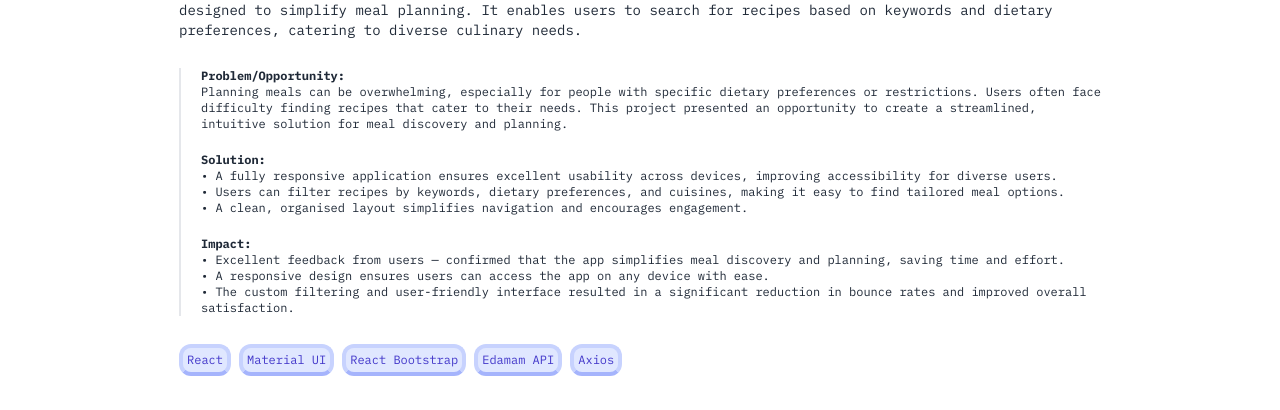
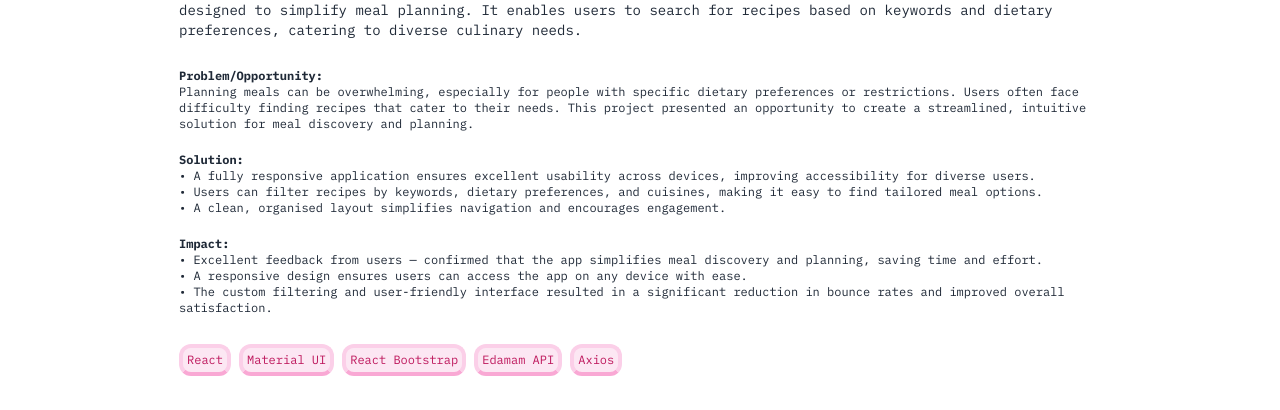
Before and after one commit to jemcap/joshcapito.dev, a React (Vite) app: page /project/1 in a window 1280 px wide. Shown: the part 536-946 px from the top of the page. Built offline with nearby package versions, Linux system fonts and the light colour scheme.

Commit message:
fix: Fixes on the layout of the test inside the Project box

```diff
--- a/src/components/ProjectPage.jsx
+++ b/src/components/ProjectPage.jsx
@@ -32,7 +32,7 @@ const ProjectPage = ({ id }) => {
           {stack.map((item) => (
             <li
               key={item.id}
-              className="border-2 sm:border-4 text-indigo-700 bg-indigo-100 border-indigo-200 border-b-indigo-300 flex items-center p-1 rounded-xl text-xs"
+              className="border-4 text-pink-700 bg-pink-100 border-pink-200 border-b-pink-300 p-1 rounded-xl flex items-center  text-xs"
             >
               {item.label}
             </li>
--- a/src/components/Projects.jsx
+++ b/src/components/Projects.jsx
@@ -17,17 +17,7 @@ const Projects = () => {
         </div>
         <div className="grid grid-cols-1 lg:grid-cols-2 gap-12">
           {projectsList.map((project) => {
-            const {
-              id,
-              title,
-              type,
-              image,
-              thumbnail,
-              description,
-              stack,
-              github,
-              website,
-            } = project;
+            const { id, title, thumbnail, stack } = project;
             return (
               <div
                 key={id}
@@ -38,19 +28,19 @@ const Projects = () => {
                     <img
                       src={thumbnail}
                       alt={title}
-                      className="object-cover w-full h-full "
+                      className="object-cover w-full h-full"
                     />
                   </figure>
 
                   <div className="absolute inset-0 flex gap-10 flex-col items-center justify-center bg-black backdrop-blur bg-opacity-50 opacity-0 group-hover:opacity-100 transition-opacity duration-300">
                     <p className="text-white text-xl font-bold">{title}</p>
-                    <ul className="grid grid-cols-3 gap-2">
+                    <ul className="grid grid-cols-3 gap-2 ">
                       {stack.map((item) => {
                         const { id, label } = item;
                         return (
                           <li
                             key={id}
-                            className="border-4 text-pink-700 bg-pink-100 border-pink-200 border-b-pink-300 p-1 rounded-xl text-xs"
+                            className="border-4 text-pink-700 bg-pink-100 border-pink-200 border-b-pink-300 p-1 rounded-xl text-[0.55rem] text-center flex justify-center items-center"
                           >
                             {label}
                           </li>
--- a/src/constants/lists.jsx
+++ b/src/constants/lists.jsx
@@ -90,7 +90,7 @@ export const projectsList = [
             needs.
           </p>
 
-          <div className="border-l-2 pl-5 text-xs flex flex-col gap-5 my-5">
+          <div className="text-xs flex flex-col gap-5 my-5">
             <div>
               <b>Problem/Opportunity:</b>
               <p>
@@ -169,7 +169,7 @@ export const projectsList = [
               view the original site here
             </OriginalWebsiteLink>
           </p>
-          <div className="border-l-2 pl-5 text-xs flex flex-col gap-5 my-5">
+          <div className="text-xs flex flex-col gap-5 my-5">
             <div>
               <b>Problem/Opportunity:</b>
               <p>
@@ -241,7 +241,7 @@ export const projectsList = [
             Solace Furnitures is a modern ecommerce platform designed to provide
             a great shopping experience for furniture enthusiasts.
           </p>
-          <div className="border-l-2 pl-5 text-xs flex flex-col gap-5 my-5">
+          <div className=" text-xs flex flex-col gap-5 my-5">
             <div>
               <b>Problem/Opportunity:</b>
               <p>
@@ -320,7 +320,7 @@ export const projectsList = [
             and sentences. This project blends education and entertainment,
             providing a fun and effective way to improve typing skills.
           </p>
-          <div className="border-l-2 pl-5 text-xs flex flex-col gap-5 my-5">
+          <div className="text-xs flex flex-col gap-5 my-5">
             <div>
               <b>Problem/Opportunity:</b>
               <p>
@@ -442,7 +442,7 @@ export const projectsList = [
             demonstrating my skills to create visually appealing and functional
             web applications.
           </p>
-          <div className="border-l-2 pl-5 text-xs flex flex-col gap-5 my-5">
+          <div className=" text-xs flex flex-col gap-5 my-5">
             <div>
               <b>Problem/Opportunity:</b>
               <p>
```
